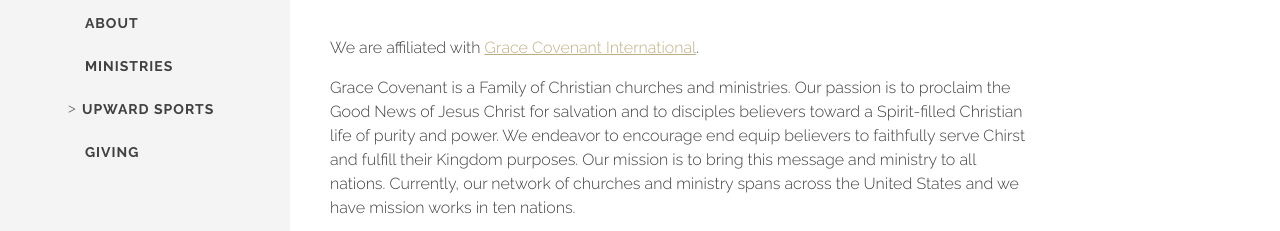
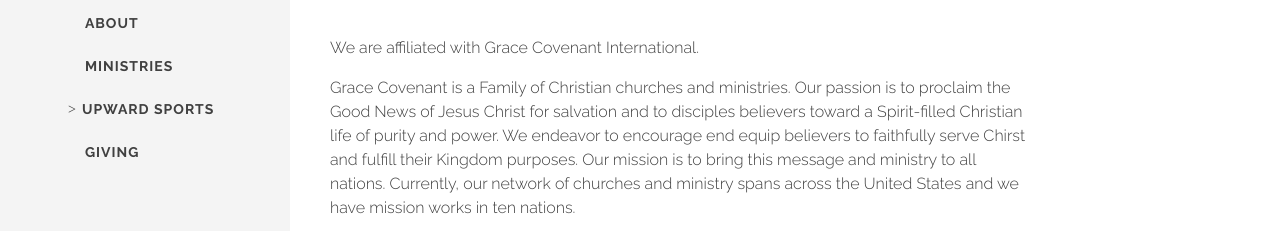
Before and after one commit to tybenz/lifepoint.github.io, a Jekyll site: the page built from about/grace-covenant/index.md, in a window 1280 px wide. Shown: the part 300-531 px from the top of the page. Built offline with Jekyll 4.4.1, drawn with Linux system fonts in a browser that asks for light colours; some web fonts are replaced; part of the change alters nothing that is shown.

```diff
--- a/about/grace-covenant/index.md
+++ b/about/grace-covenant/index.md
@@ -3,8 +3,9 @@ layout: default
 parentPage: about
 banner: Grace Covenant
 title: Grace Covenant
+published: true
 ---
 
-We are affiliated with [Grace Covenant International](https://www.gracov.com/).
+We are affiliated with Grace Covenant International.
 
 Grace Covenant is a Family of Christian churches and ministries. Our passion is to proclaim the Good News of Jesus Christ for salvation and to disciples believers toward a Spirit-filled Christian life of purity and power.  We endeavor to encourage end equip believers to faithfully serve Chirst and fulfill their Kingdom purposes.  Our mission is to bring this message and ministry to all nations.  Currently, our network of churches and ministry spans across the United States and we have mission works in ten nations.
```
